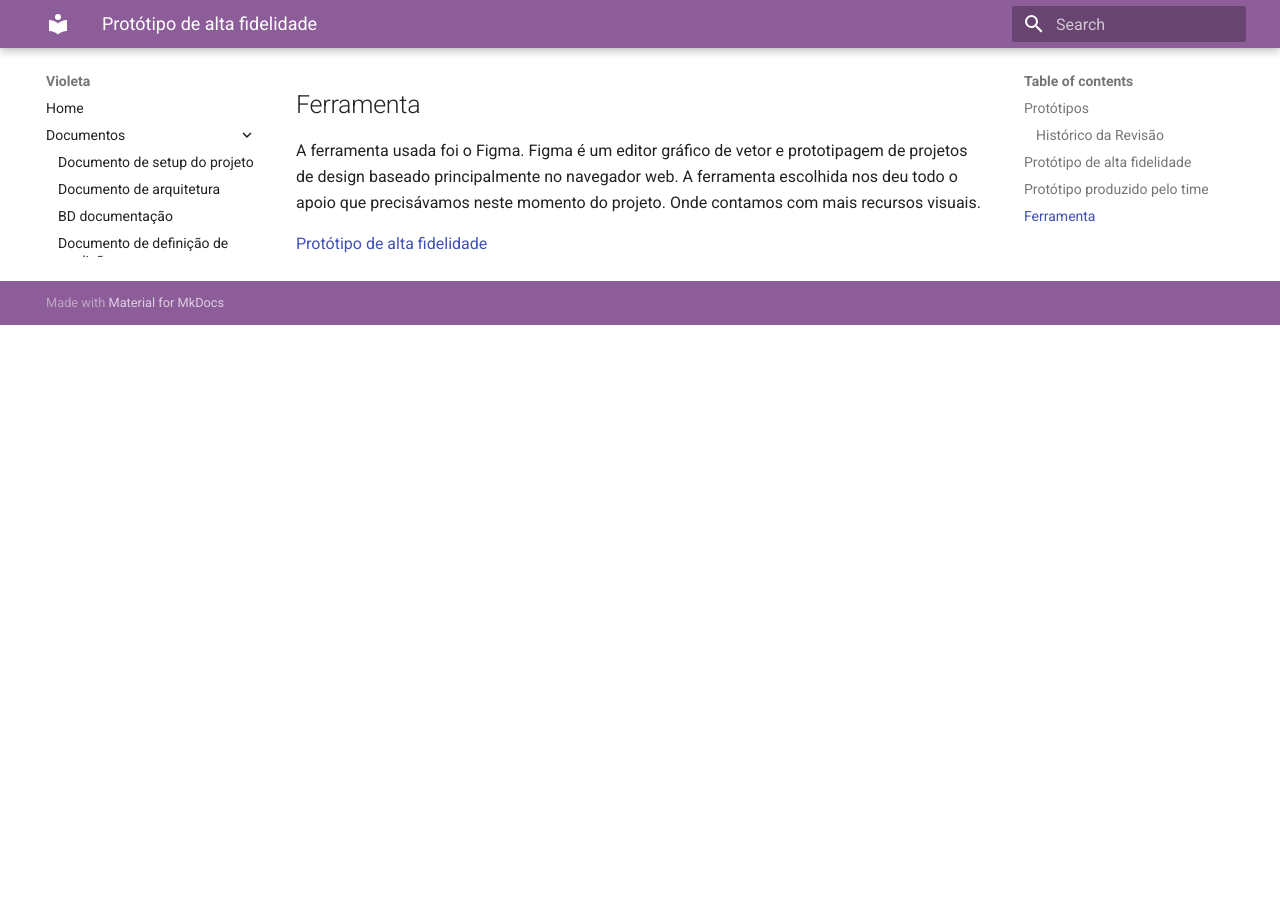
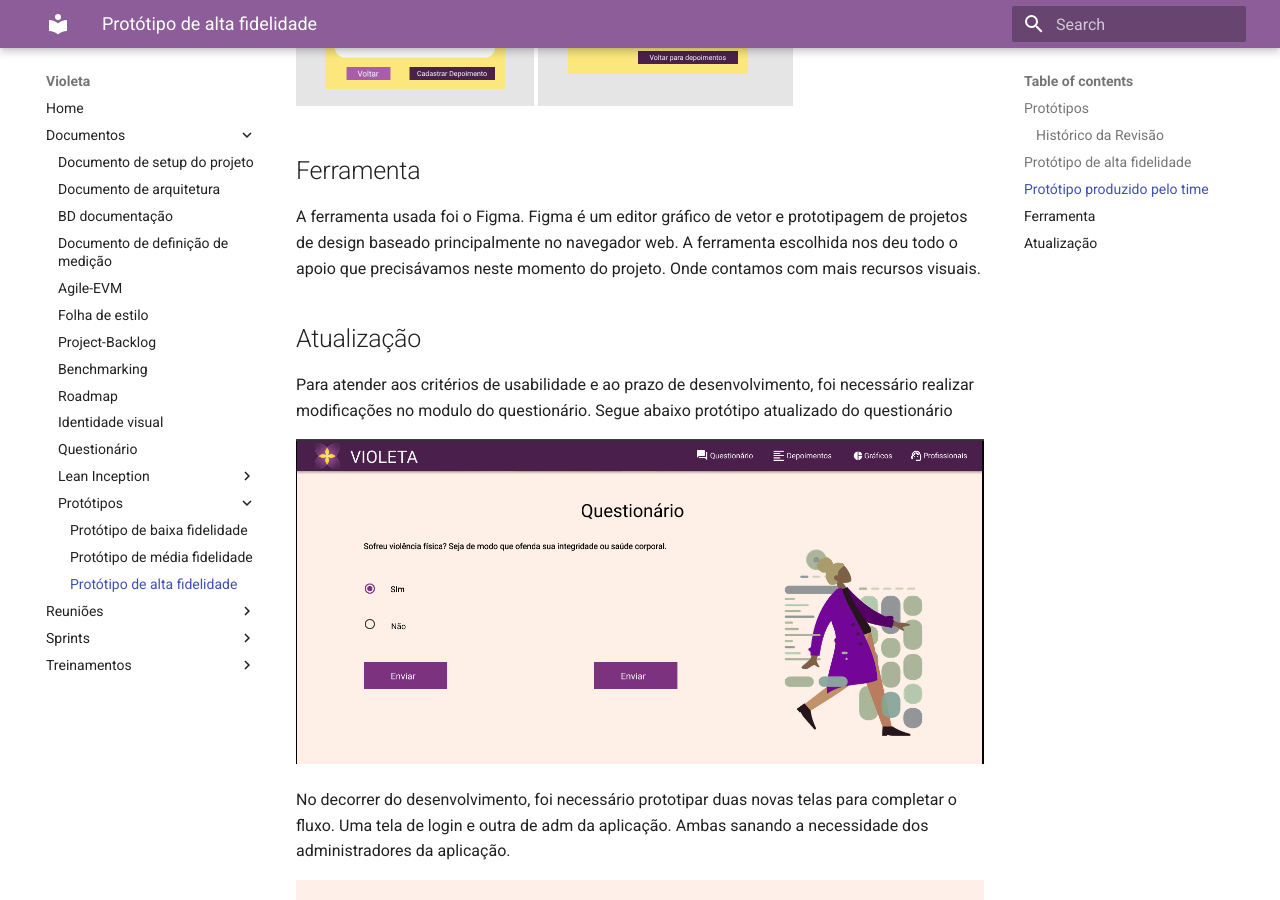
Before and after one commit to fga-eps-mds/2020.2-Violeta-Documentacao, an MkDocs documentation site: the page built from docs/Projeto/prototipos/prototipo-alta-fidelidade.md, in a window 1280 px wide and 900 px high, scrolled down 6374 px. Built offline with MkDocs 1.6.1 and Material for MkDocs 9.7.7, drawn with Linux system fonts in a browser that asks for light colours; before the commit the page ends 6699 px from its top, so only the background shows below that; some of the changed text lies outside the part shown.

Commit message:
Atualização dos prototipos
Signed-off-by: Fabiana Ribas <fabiana.ribas@vamosparcelar.com.br>

```diff
--- a/docs/Projeto/prototipos/prototipo-alta-fidelidade.md
+++ b/docs/Projeto/prototipos/prototipo-alta-fidelidade.md
@@ -8,6 +8,7 @@ A prototipação de um software é a atividade de criação de protótipos de ap
 | 07/03/2021| 0.1 |Criação do protótipo de alta fidelidade | Fabiana L. V. P. Ribas, Letícia Meneses, Philipe Serafim, Pedro Henrique, Iago de Andrade, Mateus M., Wesley Santos |
 | 22/03/2021| 0.1 |Criação do documento | Ana Carolina Carvalho |
 | 23/03/2021| 0.2 |Atualização do protótipo | Fabiana L. V. P. Ribas |
+| 17/05/2021| 0.3 |Atualização do protótipo | Fabiana L. V. P. Ribas |
 
 ## Protótipo de alta fidelidade
 
@@ -37,4 +38,17 @@ Segue imagem do protótipo e link para acessá-lo com maior qualidade.
 A ferramenta usada foi o Figma. Figma é um editor gráfico de vetor e prototipagem de projetos de design baseado principalmente no navegador web.
 A ferramenta escolhida nos deu todo o apoio que precisávamos neste momento do projeto. Onde contamos com mais recursos visuais.
 
+
+## Atualização
+
+Para atender aos critérios de usabilidade e ao prazo de desenvolvimento, foi necessário realizar modificações no modulo do questionário. Segue abaixo protótipo atualizado do questionário
+
+![Prototipo alta fidelidade](../../img/prototipo-alta-desktop-atualizacao-1.png)
+
+No decorrer do desenvolvimento, foi necessário prototipar duas novas telas para completar o fluxo. Uma tela de login e outra de adm da aplicação. Ambas sanando a necessidade dos administradores da aplicação.
+
+![Prototipo alta fidelidade](../../img/prototipo-alta-desktop-atualizacao-login.png)
+![Prototipo alta fidelidade](../../img/prototipo-alta-desktop-atualizacao-adm.png)
+
+
 [Protótipo de alta fidelidade](https://www.figma.com/file/GvNiDz8VEmTypTAkxlIHrB/Alta-fidelidade-Violeta?node-id=0%3A1)
```
Also changed, not shown: docs/img/prototipo-alta-desktop-atualizacao-1.png (added), docs/img/prototipo-alta-desktop-atualizacao-adm.png (added), docs/img/prototipo-alta-desktop-atualizacao-login.png (added).
